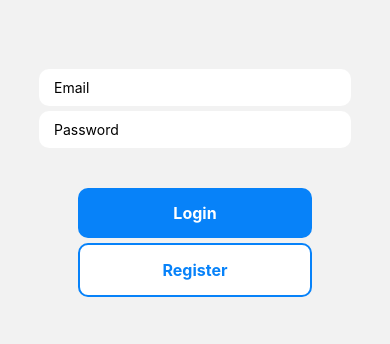
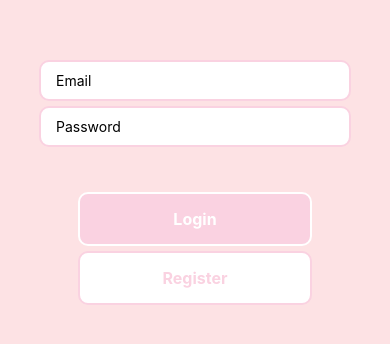
Before and after one commit to goblinbrooke/Paw-Planner, a React Native app: screen / in a window 390 px wide. Shown: the part 242-586 px from the top of the page. Built offline with nearby package versions, Linux system fonts and the light colour scheme; no server answers.

Commit message:
Login + Home Screen styling

```diff
--- a/App.js
+++ b/App.js
@@ -4,7 +4,6 @@ import { NavigationContainer } from "@react-navigation/native";
 import { createNativeStackNavigator } from "@react-navigation/native-stack";
 import LoginScreen from "./screens/LoginScreen";
 import HomeScreen from "./screens/HomeScreen";
-// import GoogleLogin from "./screens/GoogleLogin";
 import { app } from "./firebase.js";
 import PetsListScreen from "./screens/PetsListScreen";
 import NewPetForm from "./screens/NewPetForm";
--- a/package.json
+++ b/package.json
@@ -10,7 +10,7 @@
     "eject": "expo eject"
   },
   "dependencies": {
-    "@react-native-async-storage/async-storage": "^1.15.17",
+    "@react-native-async-storage/async-storage": "github:react-native-async-storage/async-storage",
     "@react-native-community/google-signin": "^5.0.0",
     "@react-native-google-signin/google-signin": "^7.0.4",
     "@react-navigation/native": "^6.0.6",
--- a/screens/HomeScreen.js
+++ b/screens/HomeScreen.js
@@ -19,21 +19,21 @@ const HomeScreen = () => {
 
   return (
     <View style={styles.container}>
-      <Text>Email: {auth.currentUser?.email}</Text>
+      <Text>Logged in: {auth.currentUser?.email}</Text>
       <TouchableOpacity
         onPress={() => navigation.navigate("PetsList")}
-        style={styles.button}
+        style={[styles.button, styles.buttonOutlinePurple]}
       >
-        <Text style={styles.buttonText}>Pets list</Text>
+        <Text style={styles.buttonText}>My pets</Text>
       </TouchableOpacity>
       <TouchableOpacity
         onPress={() => navigation.navigate("NewPet")}
-        style={styles.button}
+        style={[styles.button, styles.buttonOutlinePurple]}
       >
         <Text style={styles.buttonText}>Add a pet</Text>
       </TouchableOpacity>
-      <TouchableOpacity onPress={handleSignOut} style={styles.button}>
-        <Text style={styles.buttonText}>Sign out</Text>
+      <TouchableOpacity onPress={handleSignOut} style={[styles.buttonLogout, styles.buttonOutlineWhite]}>
+        <Text style={styles.buttonTextLogout}>Logout</Text>
       </TouchableOpacity>
     </View>
   );
@@ -46,9 +46,18 @@ const styles = StyleSheet.create({
     flex: 1,
     justifyContent: "center",
     alignItems: "center",
+    backgroundColor: "rgb(223, 231, 253)",
+  },
+  buttonLogout: {
+    backgroundColor: "rgb(205, 218, 253)",
+    width: "60%",
+    padding: 15,
+    borderRadius: 10,
+    alignItems: "center",
+    marginTop: 40,
   },
   button: {
-    backgroundColor: "#0782F9",
+    backgroundColor: "white",
     width: "60%",
     padding: 15,
     borderRadius: 10,
@@ -56,8 +65,23 @@ const styles = StyleSheet.create({
     marginTop: 40,
   },
   buttonText: {
+    color: "rgb(205, 218, 253)",
+    fontWeight: "700",
+    fontSize: 16,
+  },
+  buttonTextLogout: {
     color: "white",
     fontWeight: "700",
     fontSize: 16,
   },
+  buttonOutlineWhite: {
+    marginTop: 5,
+    borderColor: "white",
+    borderWidth: 2,
+},
+buttonOutlinePurple: {
+    marginTop: 5,
+    borderColor: "rgb(205, 218, 253)",
+    borderWidth: 2,
+}
 });
--- a/screens/LoginScreen.js
+++ b/screens/LoginScreen.js
@@ -65,34 +65,31 @@ const LoginScreen = () => {
           placeholder="Email"
           value={email}
           onChangeText={(text) => setEmail(text)}
-          style={styles.input}
+          style={[styles.input, styles.buttonOutlinePink]}
         />
         <TextInput
           placeholder="Password"
           value={password}
           onChangeText={(text) => setPassword(text)}
-          style={styles.input}
+          style={[styles.input, styles.buttonOutlinePink]}
           secureTextEntry
         />
       </View>
 
       {/* Login Button */}
       <View style={styles.buttonContainer}>
-        <TouchableOpacity onPress={handleLogin} style={styles.button}>
+        <TouchableOpacity onPress={handleLogin} style={[styles.button, styles.buttonOutlineWhite]}>
           <Text style={styles.buttonText}>Login</Text>
         </TouchableOpacity>
 
         {/* Register Button */}
         <TouchableOpacity
           onPress={handleSignup}
-          style={[styles.button, styles.buttonOutline]}
+          style={[styles.button, styles.buttonOutlinePink]}
         >
           <Text style={styles.buttonOutlineText}>Register</Text>
         </TouchableOpacity>
       </View>
-
-      {/* Google Login Button */}
-      {/* <GoogleLogin /> */}
     </KeyboardAvoidingView>
   );
 };
@@ -102,6 +99,7 @@ const styles = StyleSheet.create({
     justifyContent: "center",
     alignItems: "center",
     flex: 1,
+    backgroundColor: "rgb(253, 226, 228)",
   },
   inputContainer: {
     width: "80%",
@@ -120,7 +118,7 @@ const styles = StyleSheet.create({
     marginTop: 40,
   },
   button: {
-    backgroundColor: "#0782F9",
+    backgroundColor: "rgb(250, 210, 225)",
     width: "100%",
     padding: 15,
     borderRadius: 10,
@@ -131,14 +129,19 @@ const styles = StyleSheet.create({
     fontWeight: "700",
     fontSize: 16,
   },
-  buttonOutline: {
+  buttonOutlinePink: {
     backgroundColor: "white",
     marginTop: 5,
-    borderColor: "#0782F9",
+    borderColor: "rgb(250, 210, 225)",
+    borderWidth: 2,
+  },
+  buttonOutlineWhite: {
+    marginTop: 5,
+    borderColor: "white",
     borderWidth: 2,
   },
   buttonOutlineText: {
-    color: "#0782F9",
+    color: "rgb(250, 210, 225)",
     fontWeight: "700",
     fontSize: 16,
   },
--- a/screens/PetsListScreen.js
+++ b/screens/PetsListScreen.js
@@ -59,13 +59,14 @@ const styles = StyleSheet.create({
     flex: 1,
     paddingTop: 40,
     paddingHorizontal: 20,
+    backgroundColor: "rgb(226, 236, 233)",
     // alignItems: 'center',
     // justifyContent: 'center',
   },
   item: {
     marginTop: 24,
     padding: 30,
-    backgroundColor: "#0782F9",
+    backgroundColor: "rgb(190, 225, 230)",
     fontSize: 24,
     color: "white",
   },
```
Also changed, not shown: 2 other files (tests, documents, lock files or other folders).
